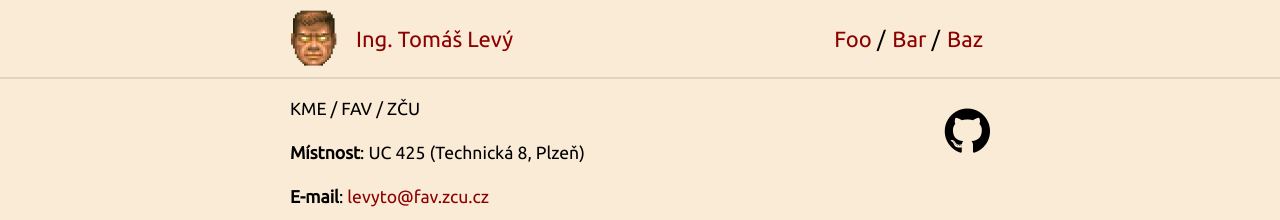
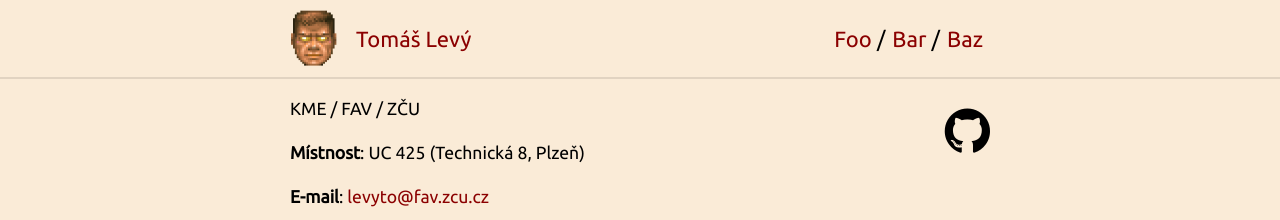
Before and after one commit to levyto/levyto.github.io, a Jekyll site: the page built from index.md, in a window 1280 px wide. Shown: the top 220 px of the page. Built offline with Jekyll 4.4.1, drawn with Linux system fonts in a browser that asks for light colours; nearby versions of some CDN libraries; formulas are drawn with MathJax 3.

Commit message:
Update title in configuration file

```diff
--- a/_config.yml
+++ b/_config.yml
@@ -1,4 +1,4 @@
-title: Ing. Tomáš Levý
+title: Tomáš Levý
 url: "https://levyto.github.io/"
 
 markdown: kramdown
```
